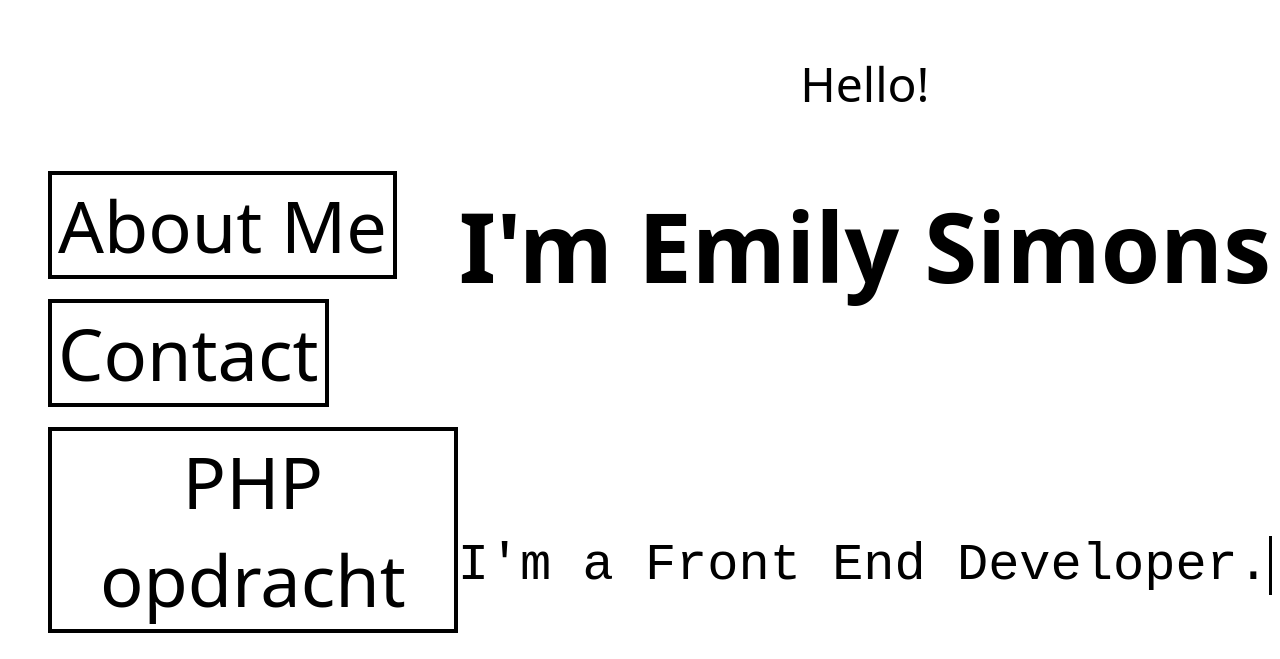
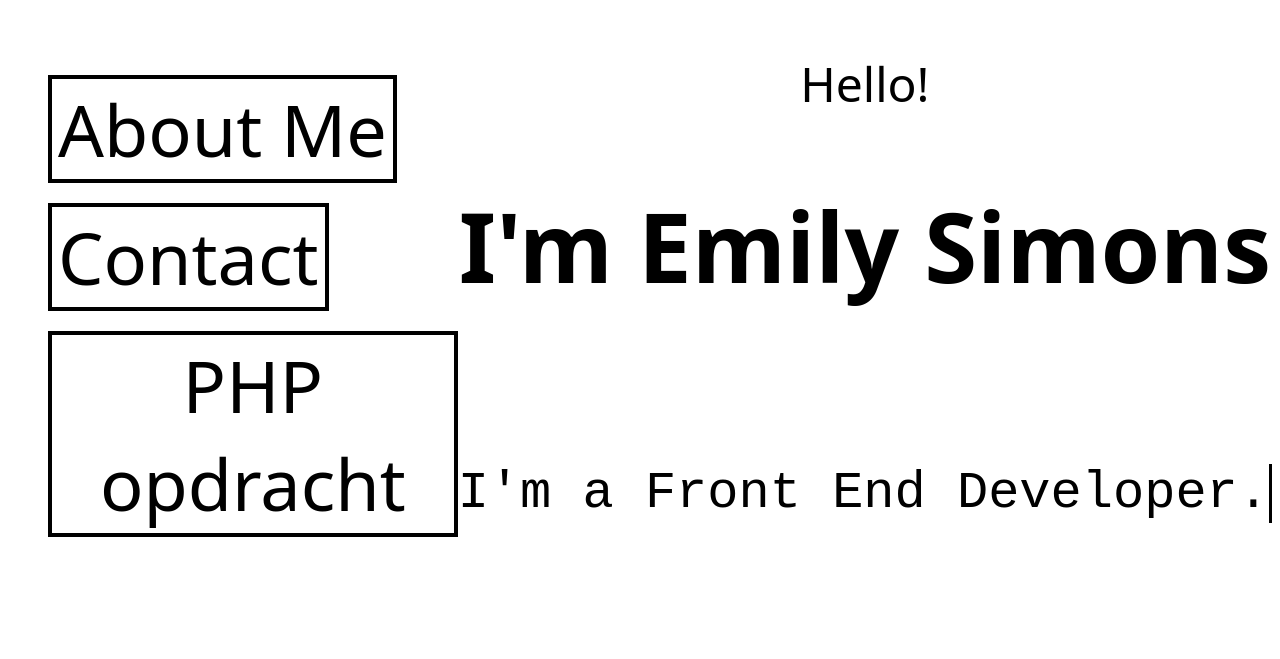
Before and after one commit to Emiree69/myPortfolio, a plain HTML site: page index.html in a window 1280 px wide. Shown: the part 141-800 px from the top of the page. Drawn offline with Linux system fonts and the light colour scheme.

Commit message:
Update index.css

```diff
--- a/style/index.css
+++ b/style/index.css
@@ -13,7 +13,7 @@ font-size: 3em;
 
 .menu {
   grid-area: menu;
-  margin-top: 8em;
+  margin-top: 2em;
   display: flex;
   flex-direction: column;
   align-items: flex-start;
```
